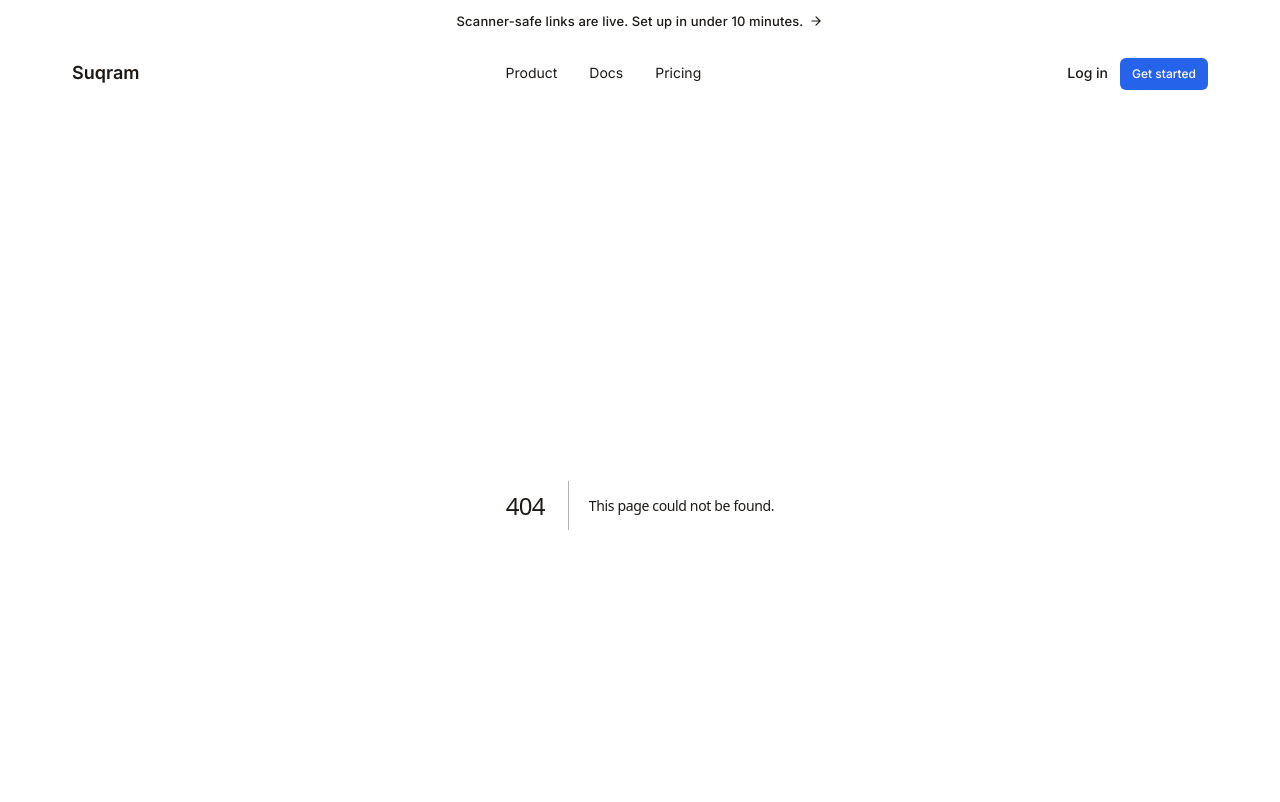
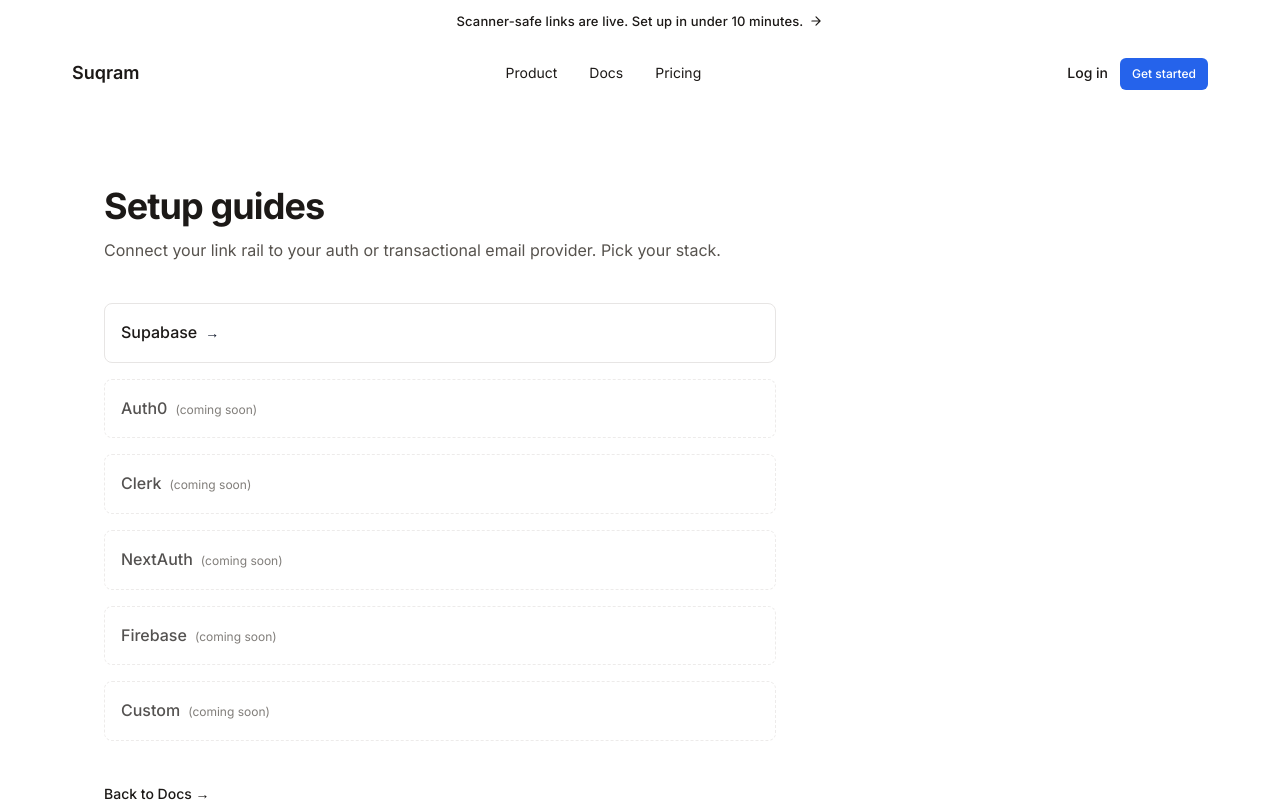
Before and after one commit to macuunamatata/Suqram, a Next.js app in the folder site/: page /docs/setup in a window 1280 px wide. Before the commit this address had no page. Shown: the top 802 px of the page. Built offline with nearby package versions, Linux system fonts and the light colour scheme.

Commit message:
Polish UI/UX to domained feel

```diff
--- a/site/app/HomeEmailModule.tsx
+++ b/site/app/HomeEmailModule.tsx
@@ -6,7 +6,7 @@
 const BULLETS = [
   "Two links: normal (breaks) and protected (works)",
   "Works even when scanners click first",
-  "Supabase drop-in, bring your own auth",
+  "Drop-in link rail, any auth provider",
 ];
 
 export default function HomeEmailModule() {
--- a/site/app/app/api-keys/page.tsx
+++ b/site/app/app/api-keys/page.tsx
@@ -85,7 +85,7 @@
               API keys
             </h1>
             <p className="mt-2 text-[var(--muted)]">
-              Advanced: programmatic access to your site.
+              Use an API key for programmatic access (Admin API, receipts).
             </p>
           </div>
           <div className="flex items-center gap-3 shrink-0">
@@ -106,7 +106,7 @@
             API key
           </h2>
           <p className="mt-3 text-sm text-[var(--muted)]">
-            Your API key is used for programmatic access (e.g. Admin API, receipts). It was provided once when your site was created. For security, we don&apos;t show it again here.
+            Your API key is used for programmatic access (e.g. Admin API, receipts). It was provided once when your link rail was created. For security, we don&apos;t show it again here.
           </p>
           <p className="mt-4 text-sm text-[var(--muted)]">
             To get a new key, use the Admin API <code className="rounded bg-[var(--panel)] px-1.5 py-0.5 text-[var(--accent)] font-mono text-xs">POST /admin/sites/:siteId/rotate-sat</code> with your current admin credentials. The response returns the new key once; store it securely.
--- a/site/app/app/page.tsx
+++ b/site/app/app/page.tsx
@@ -121,15 +121,18 @@
               Dashboard
             </h1>
             <p className="mt-2 text-[var(--muted)]">
-              Manage your site and generate protected links.
+              Manage your link rail and generate protected links.
             </p>
           </div>
           <div className="flex items-center gap-3 shrink-0">
-            <Link href="/docs/supabase" className="text-sm text-[var(--muted)] transition-colors hover:text-[var(--text)]">
+            <Link href="/docs" className="text-sm text-[var(--muted)] transition-colors hover:text-[var(--text)]">
               Docs
             </Link>
+            <Link href="/docs/setup" className="text-sm text-[var(--muted)] transition-colors hover:text-[var(--text)]">
+              Setup guides
+            </Link>
             <Link href="/app/api-keys" className="text-sm text-[var(--muted)] transition-colors hover:text-[var(--text)]">
-              API keys
+              Advanced: use an API key
             </Link>
             <a href={logoutUrl} className="text-sm text-[var(--muted)] transition-colors hover:text-[var(--text)]">
               Sign out
@@ -149,7 +152,7 @@
                 Domain: <code className="rounded bg-[var(--panel)] px-1.5 py-0.5 font-mono text-xs">{site.hostname}</code>
               </p>
               <p className="mt-3 text-sm text-[var(--muted)]">Status: Active</p>
-              <Link href="/docs/supabase" className="link-accent mt-4 inline-block text-sm">
+              <Link href="/docs/setup" className="link-accent mt-4 inline-block text-sm">
                 Connect domain →
               </Link>
             </>
@@ -211,8 +214,8 @@
         </section>
 
         <p className="mt-8">
-          <Link href="/docs/supabase" className="link-accent text-sm">
-            Supabase setup guide →
+          <Link href="/docs/setup" className="link-accent text-sm">
+            Setup guides →
           </Link>
         </p>
       </div>
--- a/site/app/docs/page.tsx
+++ b/site/app/docs/page.tsx
@@ -1,9 +1,10 @@
 import type { Metadata } from "next";
+import Link from "next/link";
 import { REPO_URL } from "@/lib/constants";
 
 export const metadata: Metadata = {
   title: "Docs — Auth Link Rail",
-  description: "Quickstart: local run and Supabase integration in minutes.",
+  description: "Quickstart: local run and setup guides (Supabase, Auth0, Clerk, and more) in minutes.",
 };
 
 export default function DocsPage() {
@@ -12,13 +13,13 @@
       <div className="max-w-2xl">
         <h1 className="text-3xl font-bold tracking-tight text-[var(--text)]">Docs</h1>
         <p className="mt-3 text-[var(--muted)]">
-          Get the rail running locally or with Supabase in under 15 minutes.
+          Get the rail running locally or follow a setup guide for your stack in under 15 minutes.
         </p>
 
         <p className="mt-6">
-          <a href="/docs/supabase" className="link-accent text-sm">
-            Supabase setup guide →
-          </a>
+          <Link href="/docs/setup" className="link-accent text-sm">
+            Setup guides →
+          </Link>
         </p>
 
         <section id="quickstart" className="mt-14">
@@ -34,14 +35,9 @@
             Then in another terminal: <code className="rounded bg-[var(--panel)] px-1.5 py-0.5 text-[var(--accent)]">npm run smoke</code> to verify.
           </p>
 
-          <h3 className="mt-8 text-base font-semibold text-[var(--text)]">Supabase (15 minutes)</h3>
-          <ol className="mt-3 list-decimal space-y-3 pl-5 text-[var(--muted)]">
-            <li>Deploy the worker and point your rail domain (e.g. <code className="rounded bg-[var(--panel)] px-1.5 py-0.5 text-[var(--accent)]">links.yourdomain.com</code>) to it.</li>
-            <li>Set allowed destination hosts so the rail can redirect to your Supabase project and app (e.g. <code className="rounded bg-[var(--panel)] px-1.5 py-0.5 text-[var(--accent)]">ALLOWED_DEST_HOSTS=yourproject.supabase.co,yourapp.com</code> or <code className="rounded bg-[var(--panel)] px-1.5 py-0.5 text-[var(--accent)]">ALLOWED_DEST_HOST_SUFFIXES=.supabase.co</code>).</li>
-            <li>In your email flow, build the rail link instead of the raw confirmation URL: unique <code className="rounded bg-[var(--panel)] px-1.5 py-0.5 text-[var(--accent)]">rid</code> + <code className="rounded bg-[var(--panel)] px-1.5 py-0.5 text-[var(--accent)]">#u=</code> + <code className="rounded bg-[var(--panel)] px-1.5 py-0.5 text-[var(--accent)]">encodeURIComponent(confirmationUrl)</code>. Use that link in the email body.</li>
-          </ol>
-          <p className="mt-4 text-sm text-[var(--muted)]">
-            Example (Node): <code className="mt-2 block rounded-xl bg-[var(--panel)] border border-[var(--border)] p-3 font-mono text-xs text-[var(--text)]">const railLink = `https://links.yourdomain.com/r/${"${rid}"}#u=${"${encodeURIComponent(destination)}"}`;</code>
+          <h3 className="mt-8 text-base font-semibold text-[var(--text)]">Connect your auth (15 minutes)</h3>
+          <p className="mt-3 text-sm text-[var(--muted)]">
+            See <Link href="/docs/setup" className="text-[var(--accent)] hover:underline">Setup guides</Link> for step-by-step instructions: Supabase, Auth0, Clerk, NextAuth, Firebase, or custom. Deploy the worker, set allowed destination hosts, then build the rail link in your email flow (unique <code className="rounded bg-[var(--panel)] px-1.5 py-0.5 text-[var(--accent)]">rid</code> + <code className="rounded bg-[var(--panel)] px-1.5 py-0.5 text-[var(--accent)]">#u=</code> + <code className="rounded bg-[var(--panel)] px-1.5 py-0.5 text-[var(--accent)]">encodeURIComponent(destination)</code>).
           </p>
         </section>
 
@@ -59,7 +55,7 @@
           <div className="card card-gradient-top p-6">
             <h2 className="text-lg font-semibold text-[var(--text)]">Full documentation</h2>
             <p className="mt-3 text-[var(--muted)]">
-              Setup, allowed hosts, Supabase templates (Magic Link, Invite, Password Reset),
+              Setup, allowed hosts, email templates (Magic Link, Invite, Password Reset),
               troubleshooting, and demo mode are in the GitHub README.
             </p>
             <a
--- /dev/null
+++ b/site/app/docs/setup/page.tsx
@@ -0,0 +1,61 @@
+import type { Metadata } from "next";
+import Link from "next/link";
+
+export const metadata: Metadata = {
+  title: "Setup guides — Suqram",
+  description: "Connect your link rail to Supabase, Auth0, Clerk, NextAuth, Firebase, or a custom stack.",
+};
+
+const GUIDES = [
+  { slug: "supabase", label: "Supabase", href: "/docs/supabase", available: true },
+  { slug: "auth0", label: "Auth0", href: "/docs/setup#auth0", available: false },
+  { slug: "clerk", label: "Clerk", href: "/docs/setup#clerk", available: false },
+  { slug: "nextauth", label: "NextAuth", href: "/docs/setup#nextauth", available: false },
+  { slug: "firebase", label: "Firebase", href: "/docs/setup#firebase", available: false },
+  { slug: "custom", label: "Custom", href: "/docs/setup#custom", available: false },
+];
+
+export default function SetupGuidesPage() {
+  return (
+    <div className="mx-auto max-w-[1120px] px-4 py-16 sm:px-6 sm:py-20">
+      <div className="max-w-2xl">
+        <h1 className="text-3xl font-bold tracking-tight text-[var(--text)] sm:text-4xl">
+          Setup guides
+        </h1>
+        <p className="mt-3 text-[var(--muted)]">
+          Connect your link rail to your auth or transactional email provider. Pick your stack.
+        </p>
+
+        <ul className="mt-10 space-y-4">
+          {GUIDES.map(({ slug, label, href, available }) => (
+            <li key={slug}>
+              {available ? (
+                <Link
+                  href={href}
+                  className="block rounded-lg border border-[var(--border)] bg-[var(--panel)] p-4 transition-colors hover:border-[var(--accent)]/30 hover:bg-[var(--bg2)]"
+                >
+                  <span className="font-medium text-[var(--text)]">{label}</span>
+                  <span className="ml-2 text-sm text-[var(--accent)]">→</span>
+                </Link>
+              ) : (
+                <div
+                  id={slug}
+                  className="block rounded-lg border border-dashed border-[var(--border)] bg-[var(--bg2)]/50 p-4 opacity-75"
+                >
+                  <span className="font-medium text-[var(--text)]">{label}</span>
+                  <span className="ml-2 text-xs text-[var(--muted)]">(coming soon)</span>
+                </div>
+              )}
+            </li>
+          ))}
+        </ul>
+
+        <p className="mt-10">
+          <Link href="/docs" className="link-accent text-sm">
+            Back to Docs →
+          </Link>
+        </p>
+      </div>
+    </div>
+  );
+}
--- a/site/app/start/LinkGenerator.tsx
+++ b/site/app/start/LinkGenerator.tsx
@@ -51,7 +51,7 @@
           type="url"
           value={destination}
           onChange={(e) => setDestination(e.target.value)}
-          placeholder="https://yourapp.com/after-login or your Supabase verify URL"
+          placeholder="https://yourapp.com/after-login or your auth verify URL"
           className="input-base mt-2"
         />
       </div>
@@ -85,7 +85,7 @@
               Need the snippet?
             </summary>
             <div className="mt-3 rounded-xl border border-[var(--border)] bg-[var(--bg2)] p-4">
-              <p className="text-xs text-[var(--muted)] mb-2">For Supabase (or similar) when sending the email:</p>
+              <p className="text-xs text-[var(--muted)] mb-2">Use in your auth/transactional email templates (any provider):</p>
               <div className="flex flex-col gap-2 sm:flex-row sm:items-start">
                 <pre className="input-base flex-1 overflow-x-auto whitespace-pre-wrap p-3 font-mono text-xs">
                   {snippet}
--- a/site/app/start/StartPageContent.tsx
+++ b/site/app/start/StartPageContent.tsx
@@ -144,7 +144,7 @@
               Create your first site
             </h1>
             <p className="mt-3 text-[var(--muted)]">
-              Get a protected link format to paste into Supabase email templates. No API key required.
+              Get a protected link format to use in your auth/transactional email templates (any provider). No API key required.
             </p>
 
             <div className="mt-10 card card-gradient-top border-[var(--accent)]/20 p-6 sm:p-8">
@@ -164,12 +164,12 @@
 
             <p className="mt-8">
               <Link href="/app/api-keys" className="text-sm text-[var(--muted)] transition-colors hover:text-[var(--text)]">
-                Advanced: sign in with API key
+                Advanced: use an API key
               </Link>
             </p>
             <p className="mt-4">
-              <Link href="/docs/supabase" className="link-accent text-sm">
-                Supabase setup guide →
+              <Link href="/docs/setup" className="link-accent text-sm">
+                Setup guides →
               </Link>
             </p>
           </>
--- a/site/app/start/page.tsx
+++ b/site/app/start/page.tsx
@@ -3,7 +3,7 @@
 
 export const metadata: Metadata = {
   title: "Create your site — Suqram",
-  description: "Create your first site and get a protected link format for Supabase. No API key required.",
+  description: "Create your first site and get a protected link format for your auth or transactional emails (any provider). No API key required.",
 };
 
 /** Static default so /start prerenders; client reads ?next= from URL. */
```
